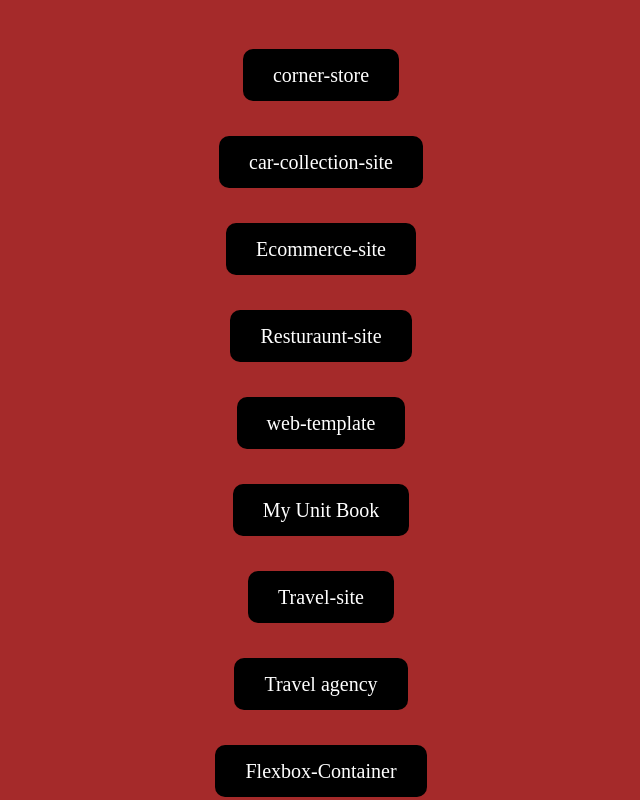
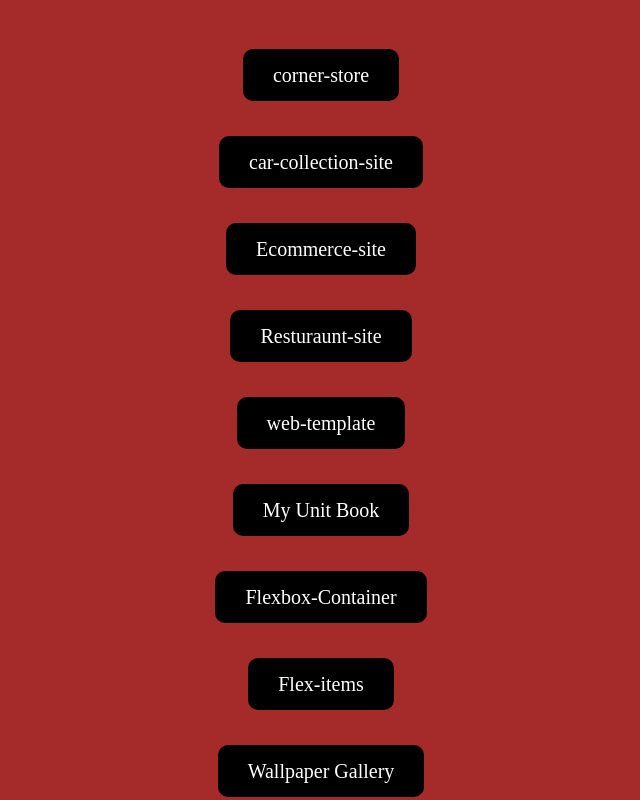
Before and after one commit to salmansaifi04/profile, a plain HTML site: page index.html in a window 1280 px wide. Shown: the top 800 px of the page, without its empty margins (319-959 px from the left). Drawn offline with Linux system fonts and the light colour scheme.

Commit message:
updating

```diff
--- a/index.html
+++ b/index.html
@@ -29,12 +29,6 @@
                 <a href="https://salmansaifi04.github.io/my-unit-book/" target="_blank">My Unit Book</a>
             </li>
             <li>
-                <a href="https://salmansaifi04.github.io/web-template3/" target="_blank">Travel-site</a>
-            </li>
-            <li>
-                <a href="https://salmansaifi04.github.io/web-form/" target="_blank">Travel agency</a>
-            </li>
-            <li>
                 <a href="https://salmansaifi04.github.io/flexboxbasic/" target="_blank">Flexbox-Container</a>
             </li>
             <li>
```
